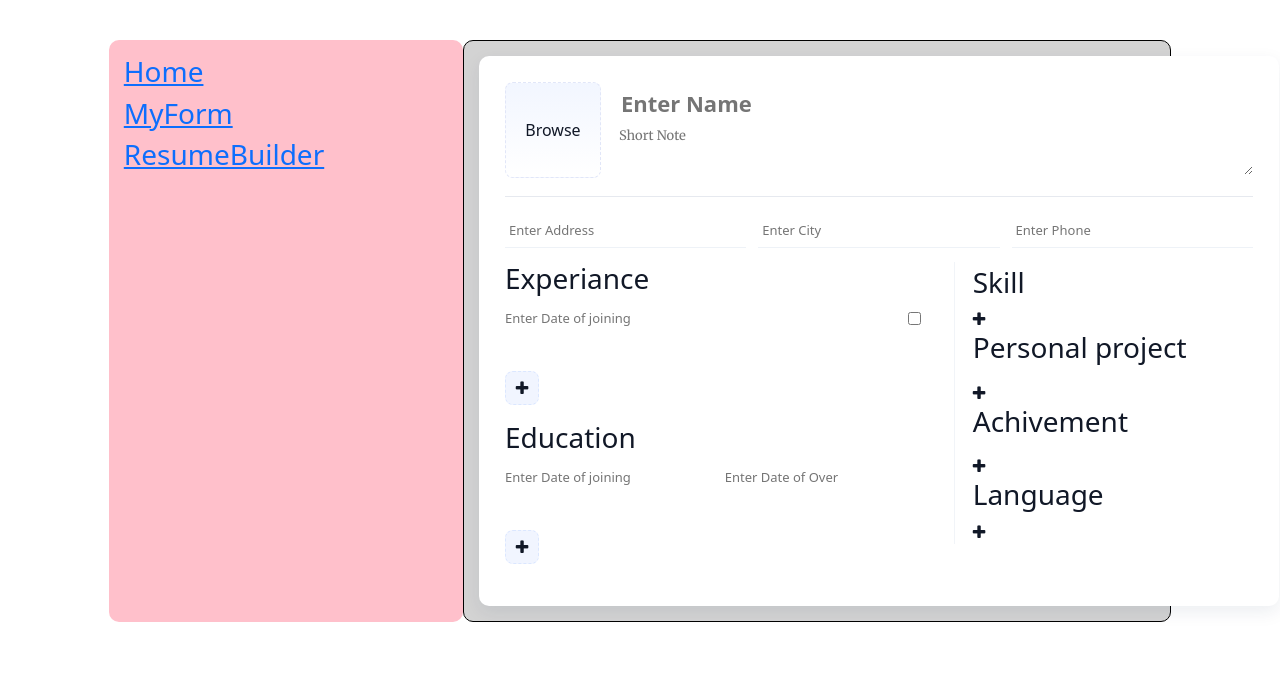
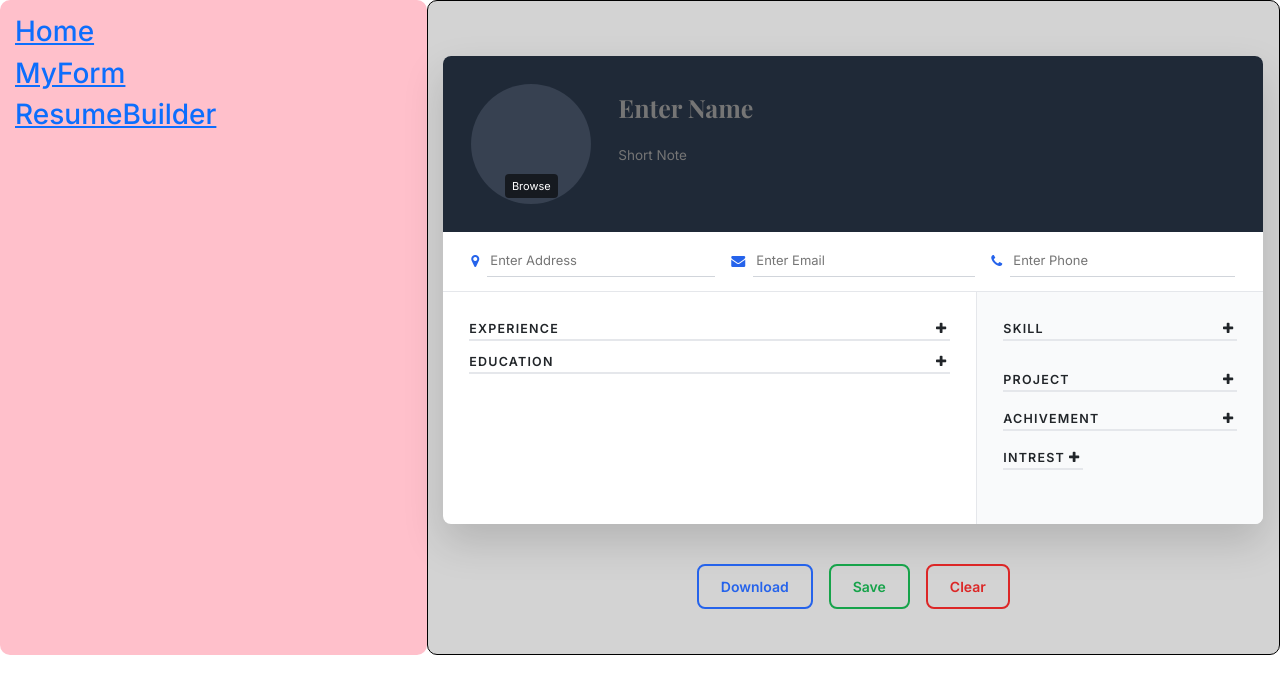
Before and after one commit to guptajirimi/clusterProj, a React (Create React App) app in the folder invoice-frontend/: page /dashboard/ResumeBuilder in a window 1280 px wide. Shown: the top 694 px of the page. Built offline with nearby package versions, Linux system fonts and the light colour scheme.

Commit message:
resume comlete css

```diff
--- a/invoice-frontend/src/components/ResumeBuilder.js
+++ b/invoice-frontend/src/components/ResumeBuilder.js
@@ -23,14 +23,20 @@ const imageHandle=(e)=>
 
 }
 
-const[expList,setExpList]=useState([]);
+const[expList,setExpList]=useState([""]);
 
 
 const addDynamicLiSecForExp=()=>
 {
   setExpList([...expList,""]);
 }
+const deleteDynamicLiSecForExp=(index)=>
+{
+    const update=[...expList];
+    update.splice(index,1);
+    setExpList(update);
 
+}
 const[educationList,setEducationList]=useState([]);
 const addDynamicLiSecForEducation=()=>
 {
@@ -53,12 +59,71 @@ const addSkillBubble =()=>
 {
   setSkillList([...skillList,""]);
 }
+const removeSkillbubble=(index)=>{
+  const update=[...skillList];
+  update.splice(index,1);
+  setSkillList(update);
+}
 const addLanguage=()=>
 {
   setLanguageList([...languageList,""]);
 }
+const removeLanguageList=(index)=>
+{
+    const update=[...languageList];
+    update.splice(index,1);
+    setLanguageList(update);
+}
+
+const [newExpAddOnList,setNewExpAddOnList]=useState([]);
+const addNewExpAddOnList=()=>
+{
+  setNewExpAddOnList([...newExpAddOnList,""]);
+}
+const downlodePDF = () => {
+  const input = document.querySelector(".mainResumeBox");
+
+  // Hide unnecessary stuff before PDF
+  const plusIcons = input.querySelectorAll(".fa-plus");
+  const deleteIcons = input.querySelectorAll(".fa-times");
+  const browseLabel = input.querySelector("label[for='img']");
+
+  plusIcons.forEach(el => el.style.display = "none");
+  deleteIcons.forEach(el => el.style.display = "none");
+  if (browseLabel) browseLabel.style.display = "none";
+
+  // Remove borders from inputs and textareas for clean PDF
+  const allInputs = input.querySelectorAll("input, textarea");
+  allInputs.forEach(el => {
+    el.style.border = "none";
+    el.style.background = "transparent";
+    el.style.outline = "none";
+  });
+
+  // Generate PDF
+  html2canvas(input, { scale: 2 }).then((canvas) => {
+    const imgData = canvas.toDataURL("image/png");
+    const pdf = new jsPDF("p", "pt", "a4");
+    const pdfWidth = pdf.internal.pageSize.getWidth();
+    const pdfHeight = (canvas.height * pdfWidth) / canvas.width;
+    pdf.addImage(imgData, "PNG", 0, 0, pdfWidth, pdfHeight);
+    pdf.save("resume.pdf");
+
+    // Restore original styles after PDF
+    plusIcons.forEach(el => el.style.display = "");
+    deleteIcons.forEach(el => el.style.display = "");
+    if (browseLabel) browseLabel.style.display = "";
+    allInputs.forEach(el => {
+      el.style.border = "";
+      el.style.background = "";
+      el.style.outline = "";
+    });
+  });
+};
 
   return (
+    <>
+
     <div className="mainResumeBox">
 
       <div className="mainResumeBoxHeader">
@@ -81,78 +146,123 @@ const addLanguage=()=>
       </div>
 
       <div className="addressCityPhoneSec">
-        <span><input placeholder="Enter Address" name="address" id="address" /></span>
-        <span><input placeholder="Enter City" name="city" id="city" /></span>
-        <span><input placeholder="Enter Phone" name="phone" id="phone" /></span>
+        <span><i class="fa fa-map-marker" ></i><input placeholder="Enter Address" name="address" id="address" /></span>
+        <span><i class='fa fa-envelope'  ></i><input placeholder="Enter Email" name="Email" id="Email" /></span>
+        <span><i class="fa fa-phone"  ></i><input placeholder="Enter Phone" name="phone" id="phone" /></span>
       </div>
 
       <div className="mainResumeBoxLeftSec">
         {/* exp-education */}
-        <h3>Experiance</h3>
-        <div className="leftSecExpSec">
-          <div>
-            <input placeholder="Enter Date of joining" name="joiningDate" id="joiningDate" />
-            <input type="checkbox" name="checkCurrentstatus" id="checkCurrentStatus" />
+        <div className="sectionHeader">
+        <h3>Experience</h3>
+         <i className="fa fa-plus" onClick={addNewExpAddOnList}></i>
+         </div>
+         {newExpAddOnList.map((item,index)=>(
+          <div className="leftSecExpSec" key={index}>
+          <div className="organisationAndJoinStatuusExp" key={index}>
+          <div className="orgaisationExp" key={index}>
+            <input placeholder="Enter Orgainisation"></input>
           </div>
-
-          <div className="dynamicLiSection">
+          <div className="joinStatsExp" key={index}>
+            <input placeholder="Enter Date of joining" type="date" name="joiningDate" id="joiningDate" />
+              <span className="dateDash">–</span>
+            <input type="date"/>
+            {/* <input type="checkbox" name="checkCurrentstatus" id="checkCurrentStatus" /> */}
+          </div>
+        </div>
+          <div className="dynamicLiSection" key={index}>
             <ul>
                {expList.map((item,index)=>
                (
                   <li key={index}>
-                      <input placeholder="Enter Experience"/>
+                      <input placeholder="Accomplishment/Responsibility/Task"
+                       onKeyDown={(e) => {
+          if (e.key === "Enter") {
+            e.preventDefault();
+            addDynamicLiSecForExp();
+          }
+          if(e.key==="Delete"){
+               e.preventDefault();
+               deleteDynamicLiSecForExp(index);
+          }
+        }}
+
+                     />
                   </li>
                ))}
             </ul>
-             <i className="fa fa-plus" onClick={addDynamicLiSecForExp}></i>
+
           </div>
+        </div>))
+}
+
+
+
+
+      <div className="sectionHeader"><h3>Education</h3> <i className="fa fa-plus" onClick={addDynamicLiSecForEducation}></i></div>
+      {educationList.map((item,index)=>
+      (
+
+
+        <div className="leftSecEducationSec" key={index}>
+          <div className="educationOrganisatioAndDates"  >
+          <div className="orgaisationExp">
+            <input placeholder="Enter Orgainisation"></input>
+          </div>
+          <div className="JoiandEndates">
+            <input placeholder="Enter Date of joining" type="date" name="joiningDate2"   />
+              <span className="dateDash">–</span>
+            <input placeholder="Enter Date of Over" type="date" name="endingDate"  />
+          </div>
+</div>
+          <div className="dynamicLiSection">
+           <ul>
+            <li>
+                  <input placeholder="Enter Course" />
+                </li>
+             </ul>
+           </div>
         </div>
-      <h3>Education</h3>
-        <div className="leftSecEducationSec">
-          <div>
-            <input placeholder="Enter Date of joining" name="joiningDate2" id="joiningDate2" />
-            <input placeholder="Enter Date of Over" name="endingDate" id="endingDate" />
-          </div>
+)
+      )
+}
 
-          <div className="dynamicLiSection">
-            <ul>
-               {educationList.map((item,index)=>
-               (
-                <li key={index}>
-                  <input placeholder="Enter Education" />
-                </li>
-               ))}
-            </ul>
-            <i className="fa fa-plus" onClick={addDynamicLiSecForEducation}></i>
-          </div>
-        </div>
+
+
+
 
       </div>
 
       <div className="mainResumeBoxRightSec">
         {/* skill-personalproject-achivement-lang*/}
-       <h3>Skill</h3>
+       <div className="sectionHeader"><h3>Skill</h3> <i className="fa fa-plus" onClick={addSkillBubble}></i></div>
 <div className="RightSecSkill">
   {skillList.map((item, index) =>
   (
     <span className="skillBubble" key={index}>
       <input
         value={item}
-        placeholder="Skill"
+        placeholder="Skill" maxLength={15}   style={
+          {
+            width:`${Math.max(item.length, 5)}ch`
+
+          }
+        }
         onChange={(e) => {
           const updated = [...skillList];
           updated[index] = e.target.value;
           setSkillList(updated);
         }}
       />
+      <i class="fa fa-times" aria-hidden="true" onClick={()=>removeSkillbubble(index)}></i>
     </span>
   ))}
 
-  <i className="fa fa-plus" onClick={addSkillBubble}></i>
+
 </div>
-
         <div className="RightSecPersonalproject">
-          <h3>Personal project</h3>
+          <div className="sectionHeader">
+          <h3>Project</h3><i className="fa fa-plus" onClick={addPersonalproject}></i></div>
                <ul>
                   {personalprojectList.map((item,index)=>
                   (
@@ -161,10 +271,11 @@ const addLanguage=()=>
                       </li>
                   ))}
                </ul>
-               <i className="fa fa-plus" onClick={addPersonalproject}></i>
+
         </div>
+
         <div className="RightSecAchivement">
-           <h3>Achivement</h3>
+           <div className="sectionHeader"><h3>Achivement</h3> <i className="fa fa-plus" onClick={addAchivement}></i></div>
                 <ul>
                       {achivementList.map((item,index)=>
                       (
@@ -173,14 +284,19 @@ const addLanguage=()=>
                       </li>
                   ))}
                </ul>
-               <i className="fa fa-plus" onClick={addAchivement}></i>
+
         </div>
         <div className="RightSecLang">
-         <h3>Language</h3>
+         <div className="sectionHeader"><h3>Intrest</h3>
+             <i className="fa fa-plus" onClick={addLanguage}></i>
+</div>
+<br/>
 {languageList.map((item, index) => (
   <span key={index} className="skillBubble">
     <input
-      placeholder="Language"
+      placeholder="Intrest" style={{
+        width:`${Math.max(item.length,7)}ch`
+      }}
       value={item}
       onChange={(e) => {
         const updated = [...languageList];
@@ -188,14 +304,21 @@ const addLanguage=()=>
         setLanguageList(updated);
       }}
     />
+     <i class="fa fa-times" aria-hidden="true" onClick={()=>removeLanguageList(index)}></i>
+
   </span>
 ))}
 
-               <i className="fa fa-plus" onClick={addLanguage}></i>
         </div>
       </div>
 
     </div>
+    <div className="bttonSectionOutside">
+  <Button className="btn-primary" outline onClick={downlodePDF}><span>Download</span></Button>
+  <Button className="btn-success" outline><span>Save</span></Button>
+  <Button className="btn-danger" outline><span>Clear</span></Button>
+</div>
+    </>
   );
 }
 
--- a/invoice-frontend/src/css/resume.css
+++ b/invoice-frontend/src/css/resume.css
@@ -1,288 +1,306 @@
-/* ResumeBuilder.css */
+/* ================= GOOGLE FONTS ================= */
+@import url('https://fonts.googleapis.com/css2?family=Inter:wght@300;400;500;600&family=Playfair+Display:wght@600;700&display=swap');
 
-/* --- Page layout & typography --- */
-@import url('https://fonts.googleapis.com/css2?family=Inter:wght@300;400;600;700&family=Merriweather:wght@300;400;700&display=swap');
-
-:root{
-  --page-width: 800px;        /* A4-ish width for screen */
-  --accent: #0b66ff;         /* small accent color */
-  --muted: #6b7280;
-  --paper-bg: #ffffff;
-  --edge-radius: 8px;
-  --gutter: 20px;
-  --shadow: 0 6px 18px rgba(13, 35, 73, 0.08);
+/* ================= GLOBAL RESET ================= */
+* {
+  box-sizing: border-box;
+  margin: 0;
+  padding: 0;
 }
 
-/* center resume on screen */
 body {
-  background: #f3f6fb;
-  font-family: "Inter", system-ui, -apple-system, "Segoe UI", Roboto, "Helvetica Neue", Arial;
-  -webkit-font-smoothing: antialiased;
-  -moz-osx-font-smoothing: grayscale;
-  padding: 40px 16px;
+  background: #f3f4f6;
+  font-family: 'Inter', Arial, sans-serif !important;
+  color: #111827;
+  line-height: 1.45;
+  font-size: 13.5px;
+}
+
+/* ================= MAIN RESUME BOX ================= */
+.mainResumeBox {
+  width: 820px;
+  background: #ffffff;
+  margin: 40px auto;
+  box-shadow: 0 18px 40px rgba(0, 0, 0, 0.15);
+  border-radius: 8px;
+  overflow: hidden;
+}
+
+/* ================= HEADER ================= */
+.mainResumeBoxHeader {
   display: flex;
+  padding: 28px;
+  background: #1f2937;
+  color: #ffffff;
+  gap: 24px;
+}
+
+.mainResumeBoxHeaderImg {
+  width: 120px;
+  height: 120px;
+  border-radius: 50%;
+  background: #374151;
+  background-size: cover;
+  background-position: center;
+  display: flex;
+  align-items: flex-end;
   justify-content: center;
 }
 
-/* main card */
-.mainResumeBox {
-  width: var(--page-width);
-  background: var(--paper-bg);
-  border-radius: 10px;
-  box-shadow: var(--shadow);
-  padding: 26px;
-  color: #111827;
-  box-sizing: border-box;
-  counter-reset: section;
-}
-
-/* header: image + name */
-.mainResumeBoxHeader {
-  display: flex;
-  gap: 18px;
-  align-items: center;
-  margin-bottom: 18px;
-  border-bottom: 1px solid #e6e9ef;
-  padding-bottom: 18px;
-}
-
-/* profile image area */
-.mainResumeBoxHeaderImg {
-  width: 96px;
-  height: 96px;
-  border-radius: 8px;
-  overflow: hidden;
-  background: linear-gradient(180deg,#f2f6ff,#ffffff);
-  display: flex;
-  align-items: center;
-  justify-content: center;
-  flex-shrink: 0;
-  border: 1px dashed #e1e6f8;
+.mainResumeBoxHeaderImg label {
+  font-size: 11px;
+  padding: 4px 7px;
+  background: rgba(0,0,0,0.6);
+  border-radius: 4px;
+  margin-bottom: 6px;
   cursor: pointer;
 }
 
-/* if an <img> inside is present it will fit */
-.mainResumeBoxHeaderImg img {
-  width: 100%;
-  height: 100%;
-  object-fit: cover;
-}
-
-/* name + short note */
 .mainResumeBoxHeaderIntro {
   flex: 1;
 }
-.mainResumeBoxHeaderIntro input#nameHolder {
-  display: block;
-  font-size: 22px;
+
+.mainResumeBoxHeaderIntro input {
+  font-family: 'Playfair Display', serif;
+  font-size: 25px;
   font-weight: 700;
+  background: transparent;
   border: none;
+  color: #ffffff;
   outline: none;
-  margin-bottom: 6px;
+}
+
+.mainResumeBoxHeaderIntro textarea {
+  margin-top: 8px;
+  min-height: 54px;
   background: transparent;
-  color: #0f172a;
+  border: none;
+  resize: none;
+  outline: none;
+  font-size: 13.5px;
+  color: #e5e7eb;
 }
-.mainResumeBoxHeaderIntro textarea#shortNote {
-  display: block;
+
+/* ================= CONTACT ROW ================= */
+.addressCityPhoneSec {
+  display: flex;
+  gap: 16px;
+  padding: 14px 28px;
+  border-bottom: 1px solid #e5e7eb;
+}
+
+.addressCityPhoneSec input {
+  border: none;
+  border-bottom: 1px solid #d1d5db;
+  padding: 5px 3px;
+  font-size: 13px;
+  background: transparent;
+}
+
+/* ================= BODY LAYOUT ================= */
+.mainResumeBoxLeftSec,
+.mainResumeBoxRightSec {
+  padding: 26px;
+}
+
+.mainResumeBoxLeftSec {
+  width: 65%;
+  float: left;
+}
+
+.mainResumeBoxRightSec {
+  width: 35%;
+  float: right;
+  background: #f9fafb;
+  border-left: 1px solid #e5e7eb;
+}
+
+/* ================= SECTION HEADERS ================= */
+.sectionHeader {
+  display: flex;
+  align-items: center;
+  justify-content: space-between;
+  border-bottom: 2px solid #e5e7eb;
+  margin-bottom: 10px;
+}
+
+.sectionHeader h3 {
+  font-size: 12.5px;
+  font-weight: 600;
+  letter-spacing: 1.2px;
+  text-transform: uppercase;
+  margin: 0;
+}
+
+.sectionHeader i {
+  font-size: 13px;
+  cursor: pointer;
+  padding: 4px;
+}
+
+/* ================= INPUT BASE ================= */
+input,
+textarea {
   width: 100%;
   border: none;
-  resize: vertical;
-  min-height: 48px;
-  max-height: 120px;
-  color: var(--muted);
+  border-bottom: 1px solid #d1d5db;
+  padding: 5px 3px;
+  font-size: 13px;
   background: transparent;
-  font-family: "Merriweather", serif;
-  font-size: 13px;
-  line-height: 1.35;
-  padding: 0;
 }
 
-/* contact row */
-.addressCityPhoneSec {
+/* ================= EXPERIENCE / EDUCATION ================= */
+.educationOrganisatioAndDates,
+.leftSecExpSec > div:first-child {
   display: flex;
-  gap: 12px;
-  margin: 14px 0;
-  color: var(--muted);
-  font-size: 13px;
-}
-.addressCityPhoneSec span {
-  flex: 1;
-}
-.addressCityPhoneSec input {
-  width: 100%;
-  border: none;
-  border-bottom: 1px solid #eef2f7;
-  background: transparent;
-  padding: 6px 4px;
-  color: #263238;
-  font-size: 13px;
+  align-items: center;
+  gap: 14px;
+  margin-bottom: 8px;
 }
 
-/* two-column body */
-.mainResumeBoxLeftSec,
-.mainResumeBoxRightSec {
-  box-sizing: border-box;
+.orgaisationExp input {
+  font-size: 14.5px;
+  font-weight: 600;
 }
 
-/* layout: left & right columns */
-.mainResumeBoxLeftSec {
-  width: 58%;
-  float: left;
-  padding-right: 18px;
-  min-height: 260px;
-}
-.mainResumeBoxRightSec {
-  width: 40%;
-  float: right;
-  padding-left: 18px;
-  border-left: 1px solid #f1f4f8;
-  min-height: 260px;
+/* ================= DATE ROWS (FIXED INLINE) ================= */
+.JoiandEndates,
+.joinStatsExp {
+  display: flex;
+  align-items: center;
+  gap: 6px;
 }
 
-/* section styles (shared) */
-.leftSecExpSec,
-.leftSecEducationSec {
-  margin-bottom: 16px;
-  background: transparent;
-}
-.leftSecExpSec > div:first-child,
-.leftSecEducationSec > div:first-child {
-  display:flex;
-  justify-content:space-between;
-  align-items:center;
-  margin-bottom:10px;
+.JoiandEndates input[type="date"],
+.joinStatsExp input[type="date"] {
+  height: 30px;
+  line-height: 30px;
+  font-size: 12.6px;
+  padding: 3px 6px;
 }
 
-/* section heading style when users type text (we're keeping structure) */
-.leftSecExpSec input[placeholder],
-.leftSecEducationSec input[placeholder] {
-  border: none;
-  background: transparent;
-  font-size: 13px;
-  padding: 6px 0;
-  color: #0f172a;
+.dateDash {
+  display: inline-flex;
+  align-items: center;
+  height: 30px;
+  font-size: 12.8px;
+  font-weight: 600;
 }
 
-/* dynamic list rows */
-.dynamicLiSection {
-  margin-top: 8px;
-  display: flex;
-  gap: 10px;
-  flex-direction: column;
-}
-.dynamicLiSection .entry {
-  display:flex;
-  align-items:center;
-  gap:10px;
-  padding:10px;
-  border-radius:8px;
-  background:#fbfcff;
-  border:1px solid #eef2f7;
-}
-.dynamicLiSection .entry input[type="text"],
-.dynamicLiSection .entry input[type="date"],
-.dynamicLiSection .entry input[type="checkbox"]{
-  border:none;
-  background:transparent;
-  font-size:13px;
-}
-.dynamicLiSection .entry .role {
-  font-weight:600;
-  font-size:14px;
-  color:#0b1320;
+/* ================= DYNAMIC LIST ================= */
+.dynamicLiSection ul {
+  padding-left: 18px;
 }
 
-/* plus icon style */
-.dynamicLiSection i.fa-plus {
-  display:inline-flex;
-  width:34px;
-  height:34px;
-  align-items:center;
-  justify-content:center;
-  border-radius:8px;
-  background:#f1f5ff;
-  border:1px dashed #dbe7ff;
-  cursor:pointer;
+.dynamicLiSection li {
+  margin-bottom: 6px;
+  font-size: 13px;
+  color: #374151;
 }
 
-/* right column: skill boxes */
-.mainResumeBoxRightSec {
-  padding-top:4px;
-}
-.mainResumeBoxRightSec .box {
-  padding:12px;
-  margin-bottom:12px;
-  border-radius:8px;
-  background:#fbfdff;
-  border:1px solid #eef3ff;
-}
-.mainResumeBoxRightSec .box h4 {
-  margin:0 0 8px 0;
-  font-size:14px;
-  font-weight:700;
-}
-.mainResumeBoxRightSec .skill {
-  display:flex;
-  flex-wrap:wrap;
-  gap:6px;
-}
-.mainResumeBoxRightSec .skill .pill {
-  font-size:12px;
-  padding:6px 8px;
-  border-radius:999px;
-  background:#f1f6ff;
-  border:1px solid #e6eefc;
+.dynamicLiSection li input {
+  font-size: 13px;
+  padding: 4px 3px;
+  line-height: 1.4;
 }
 
-/* clear floats */
-.mainResumeBox::after {
-  content: "";
-  display: table;
-  clear: both;
+.dynamicLiSection i {
+  cursor: pointer;
+  font-size: 13px;
+  color: #2563eb;
 }
 
-/* subtle print-friendly adjustments */
-@media print {
-  body { background: #fff; padding: 0; }
-  .mainResumeBox {
-    width: 210mm; /* full A4 width in print */
-    box-shadow: none;
-    border-radius: 0;
-    padding: 18mm;
-  }
-  .dynamicLiSection .entry { page-break-inside: avoid; }
-  .dynamicLiSection i.fa-plus { display:none; } /* hide interactive icons in print */
+/* ================= SKILLS / LANG ================= */
+.RightSecSkill,
+.RightSecLang {
+  display: flex;
+  flex-wrap: wrap;
+  gap: 8px;
+  margin-bottom: 18px;
 }
 
-/* small screens — stack columns */
-@media (max-width: 820px) {
-  .mainResumeBox {
-    width: 100%;
-    padding: 18px;
-  }
-  .mainResumeBoxLeftSec,
-  .mainResumeBoxRightSec {
-    width: 100%;
-    float: none;
-    padding: 0;
-    border-left: none;
-  }
+.skillBubble {
+  display: inline-flex;
+  align-items: center;
+  background: #e5e7eb;
+  border-radius: 8px;
+  padding: 3px 9px;
 }
-.skillBubble {
-  display: inline-block;
-  padding: 8px 15px;
-  margin: 5px;
-  background-color: #e0e0e0;
-  border-radius: 20px;
-  font-size: 14px;
-}
+
 .skillBubble input {
   border: none;
   background: transparent;
-  outline: none;
+  font-size: 12.5px;
+  font-weight: 500;
+  text-align: center;
+  width: auto;
+  max-width: 120px;
 }
-.plusIcon {
-  font-size: 18px;
-  cursor: pointer;
-  margin-left: 10px;
+
+/* ================= LISTS RIGHT ================= */
+.RightSecPersonalproject ul,
+.RightSecAchivement ul {
+  list-style: none;
 }
+
+.RightSecPersonalproject li,
+.RightSecAchivement li {
+  margin-bottom: 6px;
+}
+
+/* ================= FLOAT FIX ================= */
+.mainResumeBox::after {
+  content: "";
+  display: block;
+  clear: both;
+}
+.bttonSectionOutside {
+  display: flex;
+  justify-content: center;  /* center horizontally */
+  gap: 16px;                /* space between buttons */
+  margin: 30px 0;           /* space from top or bottom of resume */
+  flex-wrap: nowrap;        /* keep in one line */
+}
+
+/* Common button styling */
+.bttonSectionOutside .btn {
+  font-size: 14px;
+  font-weight: 600;
+  padding: 10px 22px;
+  border-radius: 8px;
+  border-width: 2px;
+  transition: all 0.3s ease;
+}
+
+/* Primary Button */
+.bttonSectionOutside .btn-primary {
+  color: #2563eb;
+  border-color: #2563eb;
+  background-color: transparent;
+}
+.bttonSectionOutside .btn-primary:hover {
+  background-color: #2563eb;
+  color: #ffffff;
+}
+
+/* Success Button */
+.bttonSectionOutside .btn-success {
+  color: #16a34a;
+  border-color: #16a34a;
+  background-color: transparent;
+}
+.bttonSectionOutside .btn-success:hover {
+  background-color: #16a34a;
+  color: #ffffff;
+}
+
+/* Danger Button */
+.bttonSectionOutside .btn-danger {
+  color: #dc2626;
+  border-color: #dc2626;
+  background-color: transparent;
+}
+.bttonSectionOutside .btn-danger:hover {
+  background-color: #dc2626;
+  color: #ffffff;
+}
--- a/invoice-frontend/src/css/style.css
+++ b/invoice-frontend/src/css/style.css
@@ -87,3 +87,32 @@
 {
   display: inline-block;
 }
+
+.addressCityPhoneSec {
+  display: flex;
+  gap: 20px;
+  padding: 15px 25px;
+  border-bottom: 1px solid #e5e7eb;
+}
+
+.addressCityPhoneSec span {
+  display: flex;
+  align-items: center;
+  gap: 8px;
+  flex: 1;
+}
+
+.addressCityPhoneSec i {
+  color: #2563eb;
+  font-size: 14px;
+}
+
+.addressCityPhoneSec input {
+  border: none;
+  border-bottom: 1px solid #d1d5db;
+  padding: 4px 6px;
+  outline: none;
+  font-size: 13px;
+  width: 100%;
+  background: transparent;
+}
```
